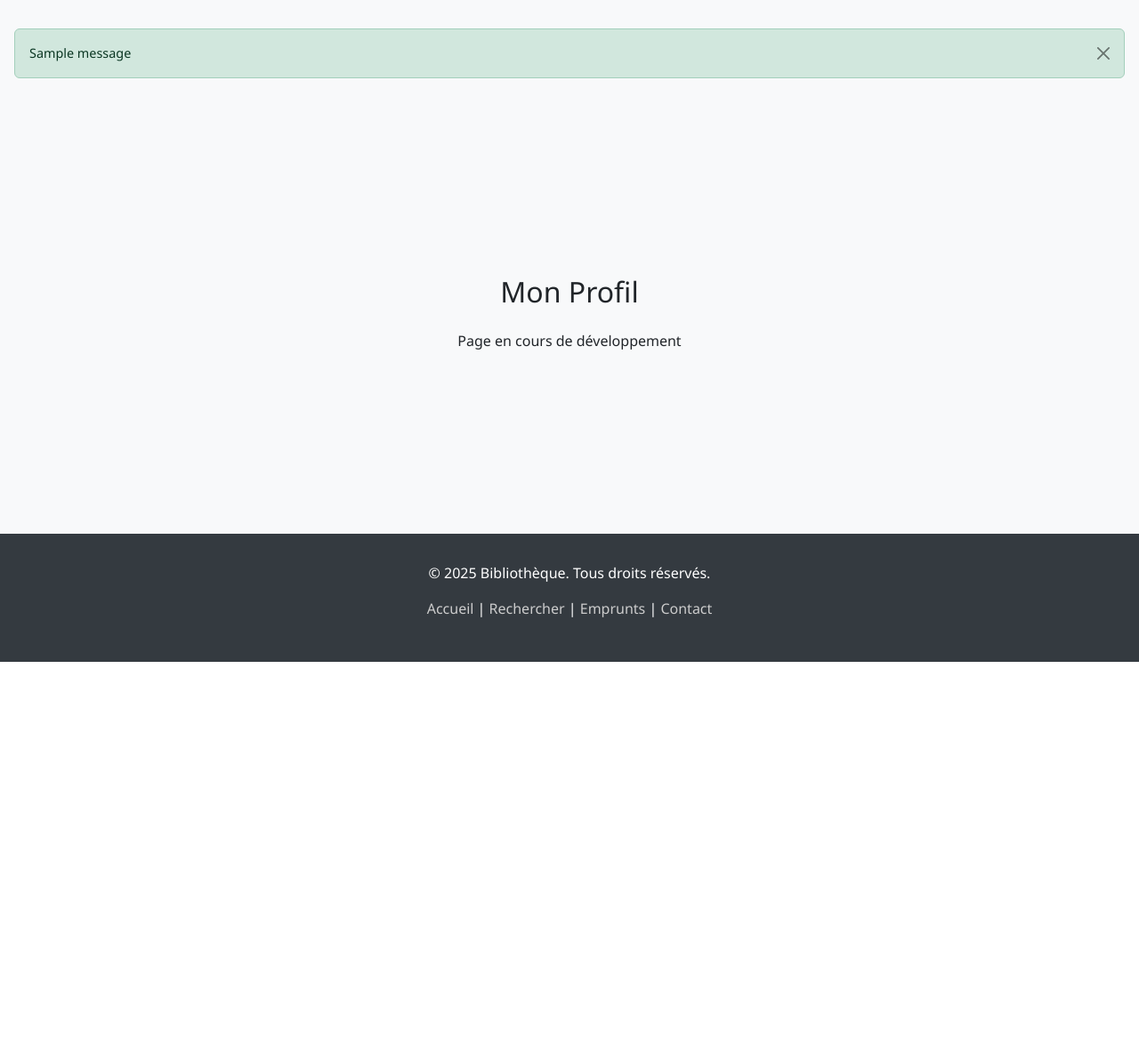
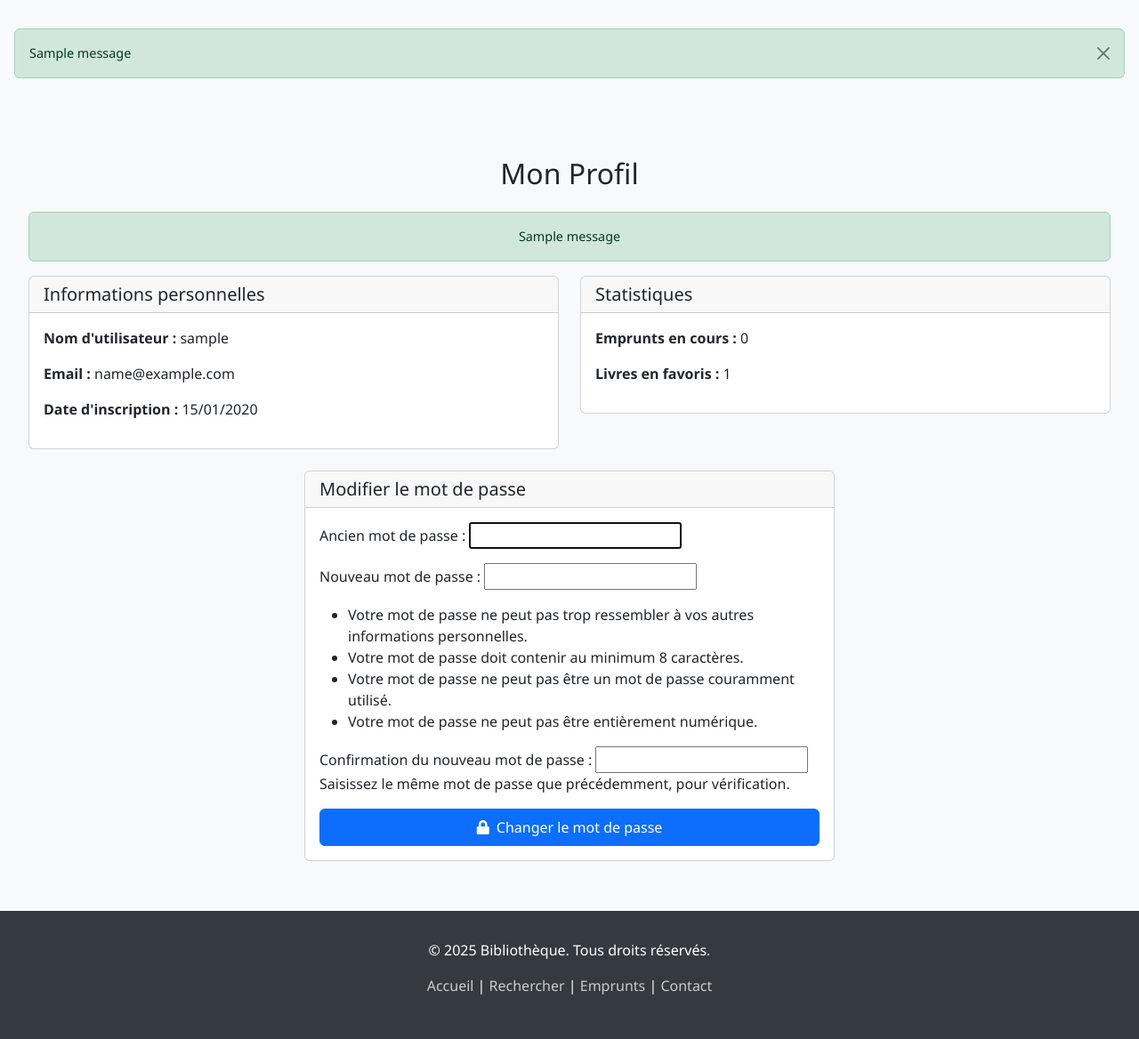
Before and after one commit to DanielEsso237/Projet-Bibliotheque, a Django app: page /profile/ in a window 1280 px wide. Shown: the part 56-1224 px from the top of the page at 89% size. Before the commit the page ends 800 px from the top, so only its background shows below. Run offline with Django 5.2, Linux system fonts and the light colour scheme; a user stored in the database is signed in; tables that the repository leaves empty hold one stand-in row (values such as "Sample post"); one stand-in notice (Sample message) is shown; some libraries are stand-ins or nearby versions.

Commit message:
partie profiles ok

```diff
--- a/Projet-bibliotheque-user/readers/templates/readers/profile.html
+++ b/Projet-bibliotheque-user/readers/templates/readers/profile.html
@@ -1,8 +1,65 @@
-{% extends "readers/base.html" %}
-{% block title %}Profil{% endblock %}
+{% extends 'readers/base.html' %}
+{% load static %}
+{% block title %}Mon Profil{% endblock %}
 {% block content %}
     <div class="container my-4">
         <h2 class="text-center mb-4">Mon Profil</h2>
-        <p class="text-center">{{ message }}</p>
+
+        {% if messages %}
+            {% for message in messages %}
+                <div class="alert alert-{{ message.tags }} text-center" role="alert">
+                    {{ message }}
+                </div>
+            {% endfor %}
+        {% endif %}
+
+        <div class="row">
+            <!-- Informations du profil -->
+            <div class="col-md-6 mb-4">
+                <div class="card">
+                    <div class="card-header">
+                        <h5 class="card-title mb-0">Informations personnelles</h5>
+                    </div>
+                    <div class="card-body">
+                        <p><strong>Nom d'utilisateur :</strong> {{ user.username }}</p>
+                        <p><strong>Email :</strong> {{ user.email|default:"Non défini" }}</p>
+                        <p><strong>Date d'inscription :</strong> {{ user.date_joined|date:"d/m/Y" }}</p>
+                    </div>
+                </div>
+            </div>
+
+            <!-- Statistiques -->
+            <div class="col-md-6 mb-4">
+                <div class="card">
+                    <div class="card-header">
+                        <h5 class="card-title mb-0">Statistiques</h5>
+                    </div>
+                    <div class="card-body">
+                        <p><strong>Emprunts en cours :</strong> {{ loans_count }}</p>
+                        <p><strong>Livres en favoris :</strong> {{ favorites_count }}</p>
+                    </div>
+                </div>
+            </div>
+        </div>
+
+        <!-- Formulaire de changement de mot de passe -->
+        <div class="row">
+            <div class="col-md-6 mx-auto">
+                <div class="card">
+                    <div class="card-header">
+                        <h5 class="card-title mb-0">Modifier le mot de passe</h5>
+                    </div>
+                    <div class="card-body">
+                        <form method="post">
+                            {% csrf_token %}
+                            {{ password_form.as_p }}
+                            <button type="submit" class="btn btn-primary w-100">
+                                <i class="fas fa-lock me-1"></i> Changer le mot de passe
+                            </button>
+                        </form>
+                    </div>
+                </div>
+            </div>
+        </div>
     </div>
 {% endblock %}
--- a/Projet-bibliotheque-user/readers/views.py
+++ b/Projet-bibliotheque-user/readers/views.py
@@ -1,9 +1,12 @@
 from django.shortcuts import render, redirect
-from django.contrib.auth import authenticate, login, logout
+from django.contrib.auth import authenticate, login, logout, update_session_auth_hash
 from django.contrib import messages
 from django.contrib.auth.decorators import login_required
+from django.contrib.auth.forms import PasswordChangeForm
 from .forms import CustomUserCreationForm
 from users.models import CustomUser
+from loans.models import Loan
+from books.models import UserFavorite
 
 @login_required
 def home(request):
@@ -61,4 +64,25 @@ def profile_view(request):
     if not request.user.is_standard_user:
         messages.error(request, "Accès réservé aux utilisateurs standard.")
         return redirect('readers:login')
-    return render(request, 'readers/profile.html', {'message': 'Page en cours de développement'})
+
+    if request.method == 'POST':
+        password_form = PasswordChangeForm(user=request.user, data=request.POST)
+        if password_form.is_valid():
+            password_form.save()
+            update_session_auth_hash(request, password_form.user)
+            messages.success(request, "Mot de passe modifié avec succès.")
+            return redirect('readers:profile')
+        else:
+            messages.error(request, "Erreur dans le formulaire de modification.")
+    else:
+        password_form = PasswordChangeForm(user=request.user)
+
+    loans_count = Loan.objects.filter(user=request.user, is_returned=False).count()
+    favorites_count = UserFavorite.objects.filter(user=request.user).count()
+    context = {
+        'user': request.user,
+        'loans_count': loans_count,
+        'favorites_count': favorites_count,
+        'password_form': password_form,
+    }
+    return render(request, 'readers/profile.html', context)
```
